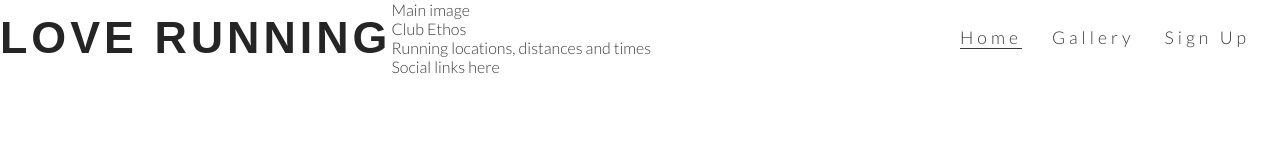
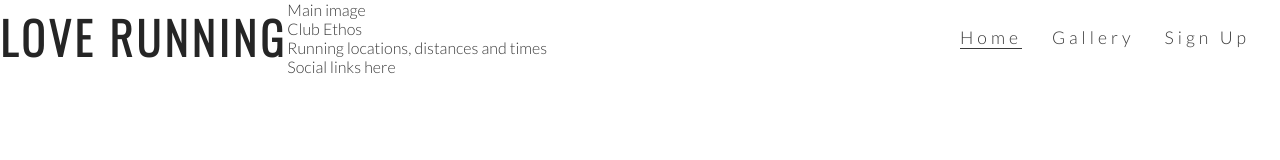
Before and after one commit to Lamin10/love-running, a plain HTML site: page index.html in a window 1280 px wide. Drawn offline with nearby package versions, Linux system fonts and the light colour scheme.

Commit message:
change font-family from only lato to lato and oswald

```diff
--- a/assets/css/style.css
+++ b/assets/css/style.css
@@ -1,4 +1,4 @@
-@import url('https://fonts.googleapis.com/css2?family=Lato:wght@300&display=swap');
+@import url('https://fonts.googleapis.com/css2?family=Lato:wght@300&family=Oswald:wght@300&display=swap');
 * {
     margin: 0;
     padding: 0;
```
